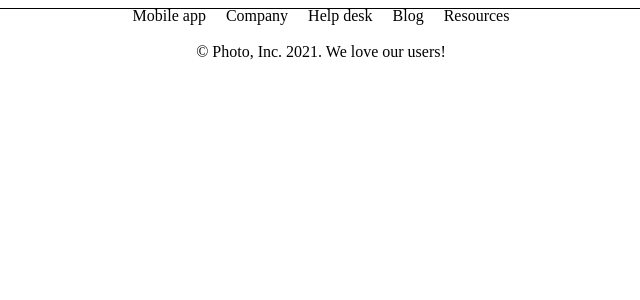
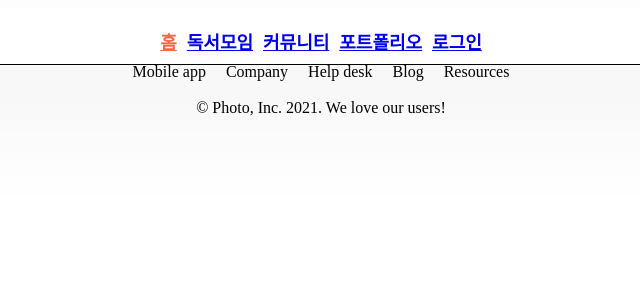
Before and after one commit to E2I4-IT-sTIME/Book-log-Frontend, a Next.js app in the folder booklog/: page / in a window 1280 px wide. Shown: the top 300 px of the page, without its empty margins (319-959 px from the left). Built offline with nearby package versions, Linux system fonts and the light colour scheme.

Commit message:
네비바

```diff
--- /dev/null
+++ b/booklog/components/Layout.tsx
@@ -0,0 +1,12 @@
+import NavBar from ".//NavBar";
+import Footer from ".//Footer";
+
+export default function Layout(props: any) {
+  return (
+    <>
+      <NavBar />
+      <div>{props.children}</div>
+      <Footer />
+    </>
+  );
+}
--- /dev/null
+++ b/booklog/components/NavBar.tsx
@@ -0,0 +1,59 @@
+import Link from "next/link";
+import { useRouter } from "next/router";
+import Image from "next/image";
+import title from "./Img/frog.png";
+
+export default function NavBar() {
+  const router = useRouter();
+  return (
+    <nav>
+      {/* public 디렉토리 안에 있는 파일 그냥 파일명으로 사용가능 */}
+      <div>
+        <Link href="/">
+          <a className={router.pathname === "/" ? "active" : ""}>홈</a>
+        </Link>
+        <Link href="/meeting">
+          <a className={router.pathname === "/meeting" ? "active" : ""}>
+            독서모임
+          </a>
+        </Link>
+        <Link href="/community">
+          <a className={router.pathname === "/community" ? "active" : ""}>
+            커뮤니티
+          </a>
+        </Link>
+        <Link href="/portfolio">
+          <a className={router.pathname === "/portfolio" ? "active" : ""}>
+            포트폴리오
+          </a>
+        </Link>
+        <Link href="/sign">
+          <a className={router.pathname === "/sign" ? "active" : ""}>로그인</a>
+        </Link>
+      </div>
+      <style jsx>{`
+        nav {
+          display: flex;
+          gap: 10px;
+          flex-direction: column;
+          align-items: center;
+          padding-top: 20px;
+          padding-bottom: 10px;
+          box-shadow: rgba(50, 50, 93, 0.25) 0px 50px 100px -20px,
+            rgba(0, 0, 0, 0.3) 0px 30px 60px -30px;
+        }
+        nav a {
+          font-weight: 600;
+          font-size: 18px;
+        }
+        .active {
+          color: tomato;
+        }
+        nav div {
+          display: flex;
+          gap: 10px;
+        }
+      `}</style>
+    </nav>
+  );
+}
--- a/booklog/pages/_app.tsx
+++ b/booklog/pages/_app.tsx
@@ -1,12 +1,11 @@
 import type { AppProps } from "next/app";
-import Footer from "../components/Footer";
+import Layout from "../components/Layout";
 
 function MyApp({ Component, pageProps }: AppProps) {
   return (
-    <>
+    <Layout>
       <Component {...pageProps} />
-      <Footer />
-    </>
+    </Layout>
   );
 }
 
```
Also changed, not shown: booklog/components/Img/frog.png (added).
